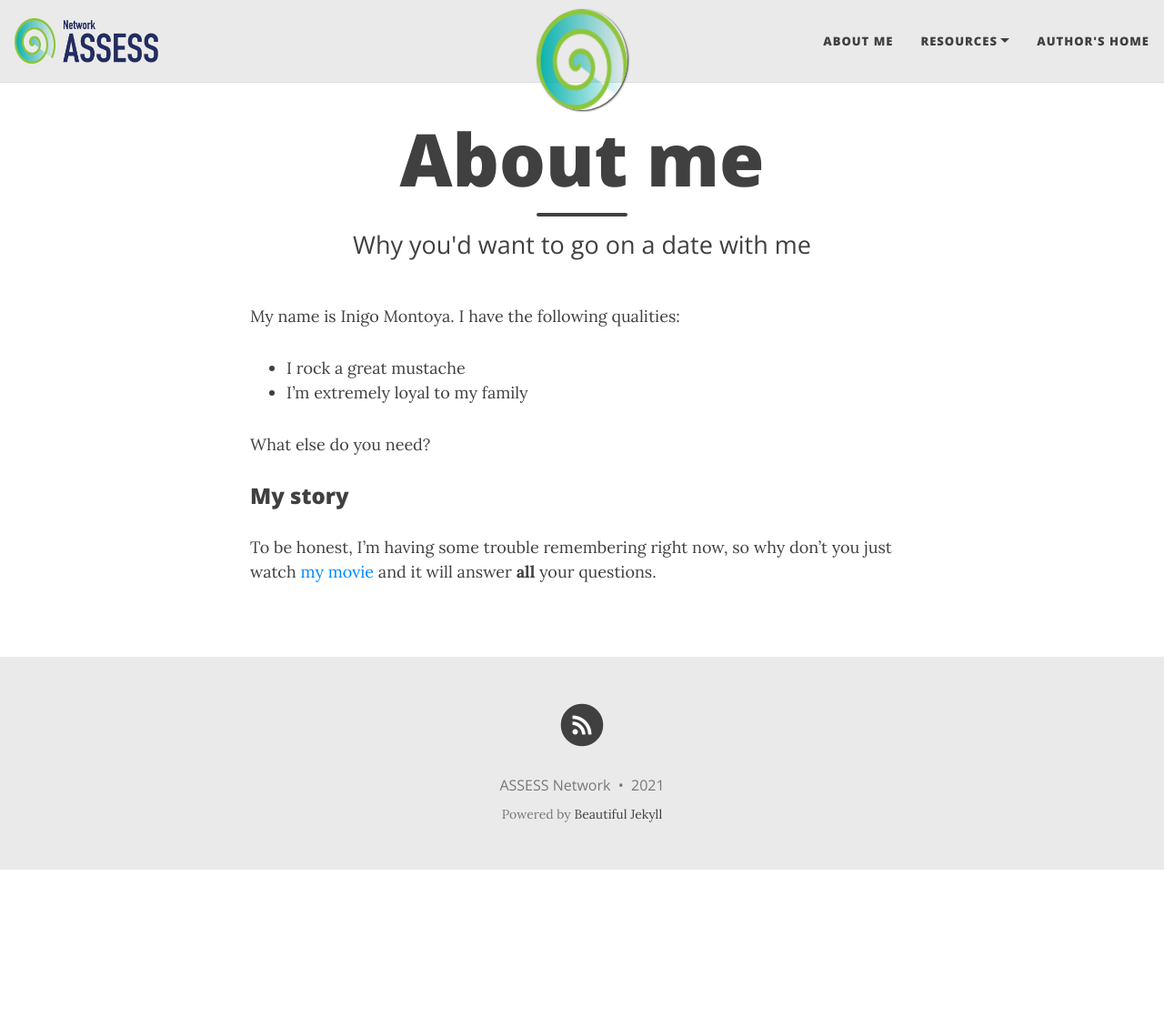
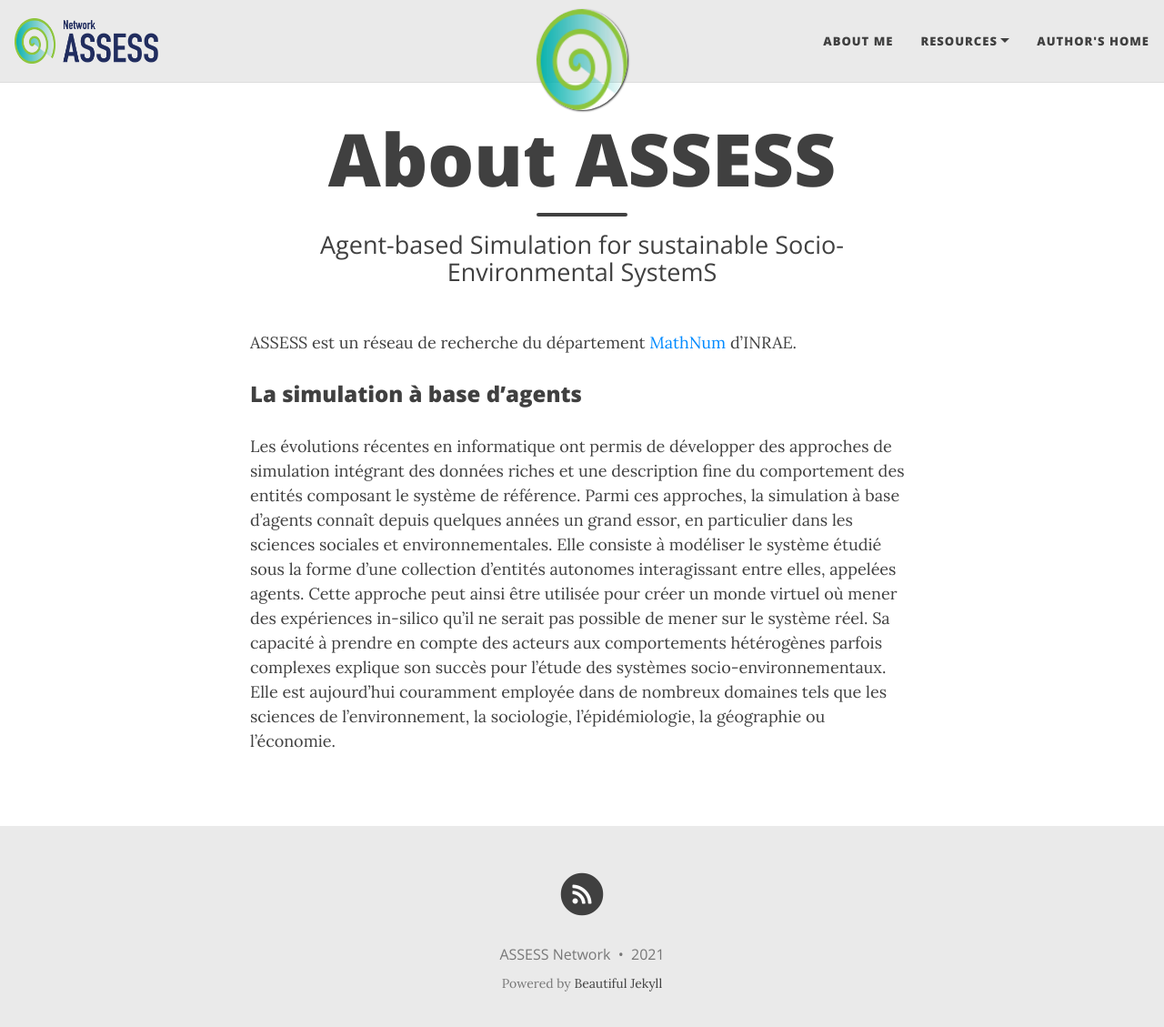
Before and after one commit to spicault/ASSESS-Network.github.io, a Jekyll site: the page built from aboutme.md, in a window 1280 px wide and 1142 px high. Shown: the top 1129 px of the window at 91% size. Built offline with Jekyll 4.4.1, drawn with Linux system fonts in a browser that asks for light colours; nearby versions of some CDN libraries.

Commit message:
first commit

```diff
--- a/404.html
+++ b/404.html
@@ -7,7 +7,4 @@ permalink: /404.html
 <div class="text-center">
   <h1>Whoops, this page doesn't exist.</h1>
   <h1>Move along. (404 error)</h1>
-  <br/>
-
-  <img src="{{ 'assets/img/404-southpark.jpg' | relative_url }}" alt="Not found" />
 </div>
--- a/aboutme.md
+++ b/aboutme.md
@@ -1,16 +1,15 @@
 ---
 layout: page
-title: About me
-subtitle: Why you'd want to go on a date with me
+title: About ASSESS
+subtitle: Agent-based Simulation for sustainable Socio-Environmental SystemS
 ---
 
-My name is Inigo Montoya. I have the following qualities:
+ASSESS est un réseau de recherche du département [MathNum](https://www.inrae.fr/departements/mathnum) d'INRAE.
 
-- I rock a great mustache
-- I'm extremely loyal to my family
 
-What else do you need?
+### La simulation à base d'agents
 
-### My story
-
-To be honest, I'm having some trouble remembering right now, so why don't you just watch [my movie](https://en.wikipedia.org/wiki/The_Princess_Bride_%28film%29) and it will answer **all** your questions.
+Les évolutions récentes en informatique ont permis de développer des approches de simulation intégrant des données riches et une description fine du comportement des entités composant le système de référence.
+Parmi ces approches, la simulation à base d’agents connaît depuis quelques années un grand essor, en particulier dans les sciences sociales et environnementales. Elle consiste à modéliser le système étudié sous la forme d’une collection d’entités autonomes interagissant entre elles, appelées agents.
+Cette approche peut ainsi être utilisée pour créer un monde virtuel où mener des expériences in-silico qu'il ne serait pas possible de mener sur le système réel. Sa capacité à prendre en compte des acteurs aux comportements hétérogènes parfois complexes explique son succès pour l’étude des systèmes socio-environnementaux.
+Elle est aujourd’hui couramment employée dans de nombreux domaines tels que les sciences de l’environnement, la sociologie, l’épidémiologie, la géographie ou l’économie.
--- a/index.html
+++ b/index.html
@@ -1,5 +1,5 @@
 ---
 layout: home
-title: My website
-subtitle: This is where I will tell my friends way too much about me
+title: Réseau ASSES
+subtitle: Agent-based Simulation for sustainable Socio-Environmental SystemS
 ---
```
